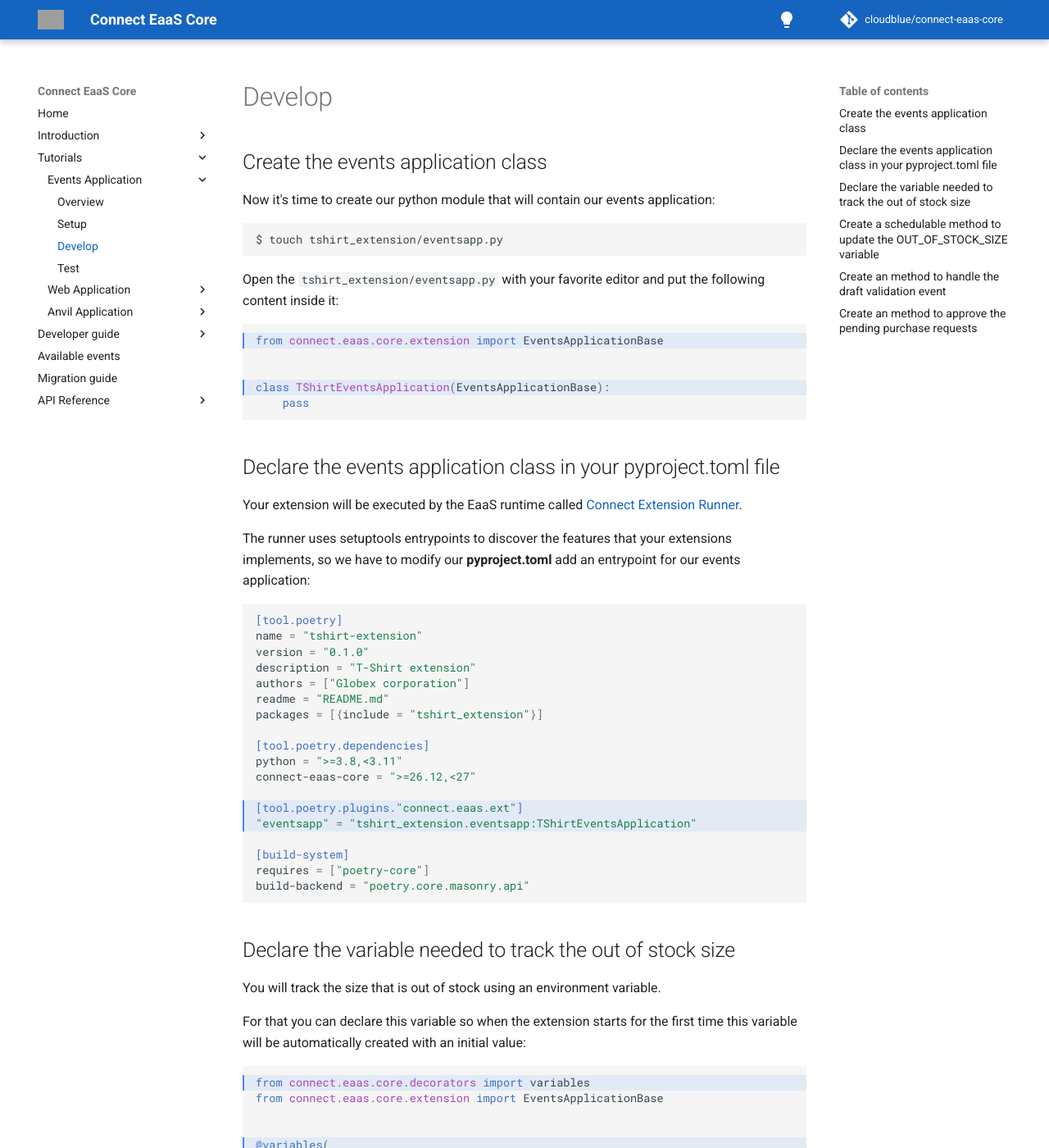
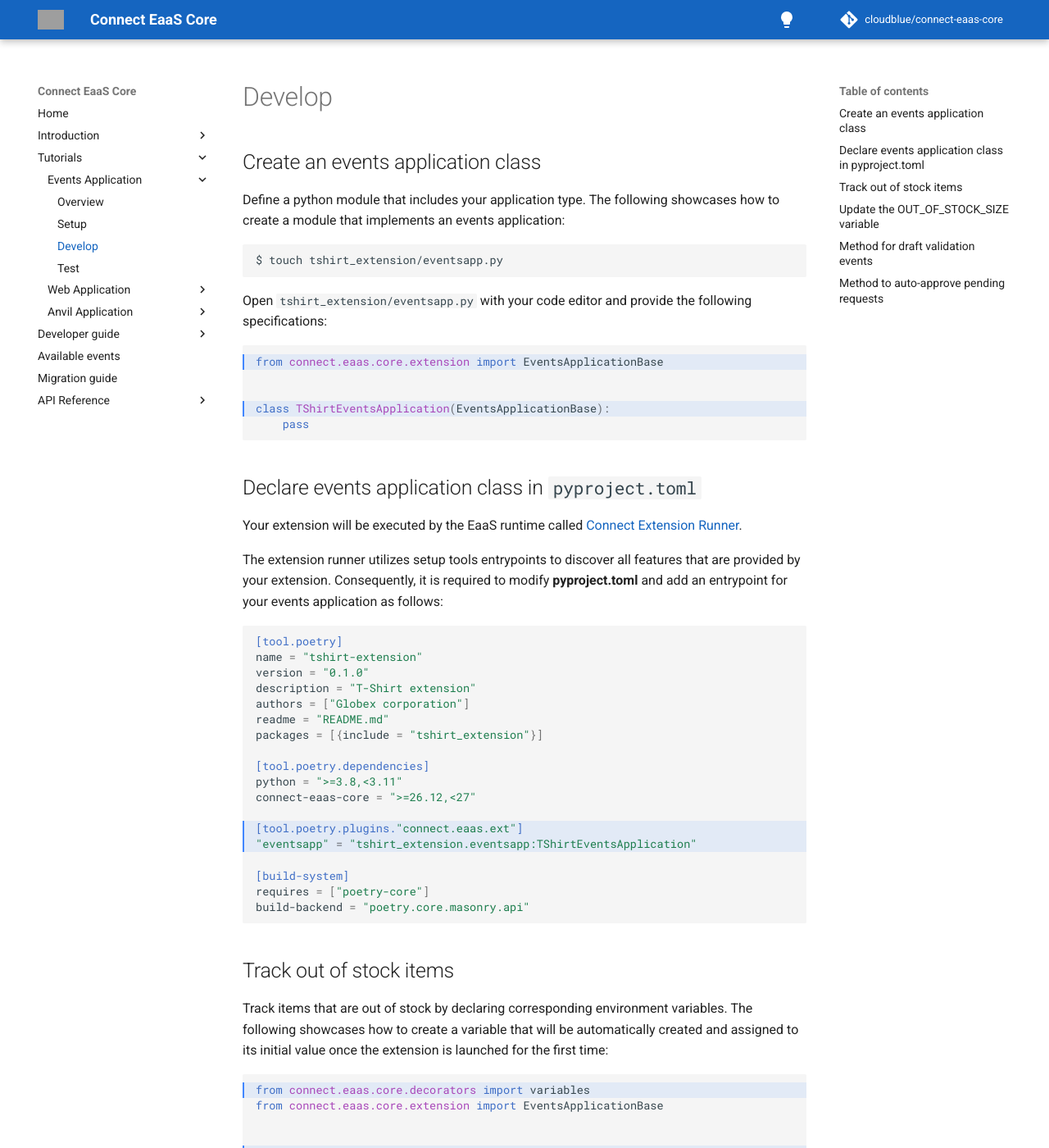
Before and after one commit to cloudblue/connect-eaas-core, an MkDocs documentation site: the page built from docs/tutorials/eventsapp/develop.md, in a window 1280 px wide and 1400 px high. Shown: the whole window at 82% size. Built offline with MkDocs 1.6.1 and Material for MkDocs 9.7.7, drawn with Linux system fonts in a browser that asks for light colours; emoji names are drawn with the system emoji font; comment, search, counter and statistics services are not loaded; some of the changed text lies outside the part shown; grey boxes are pictures that could not be loaded.

Commit message:
rewrite eventapp develop docs

````diff
--- a/docs/tutorials/eventsapp/develop.md
+++ b/docs/tutorials/eventsapp/develop.md
@@ -1,12 +1,12 @@
-## Create the events application class
+## Create an events application class
 
-Now it's time to create our python module that will contain our events application:
+Define a python module that includes your application type. The following showcases how to create a module that implements an events application:
 
 ```
 $ touch tshirt_extension/eventsapp.py
 ```
 
-Open the `tshirt_extension/eventsapp.py` with your favorite editor and put the following content inside it:
+Open `tshirt_extension/eventsapp.py` with your code editor and provide the following specifications:
 
 ```python hl_lines="1 4"
 from connect.eaas.core.extension import EventsApplicationBase
@@ -16,11 +16,11 @@
     pass
 ```
 
-## Declare the events application class in your pyproject.toml file
+## Declare events application class in `pyproject.toml`
 
 Your extension will be executed by the EaaS runtime called [Connect Extension Runner](https://github.com/cloudblue/connect-extension-runner).
 
-The runner uses setuptools entrypoints to discover the features that your extensions implements, so we have to modify our **pyproject.toml** add an entrypoint for our events application:
+The extension runner utilizes setup tools entrypoints to discover all features that are provided by your extension. Consequently, it is required to modify **pyproject.toml** and add an entrypoint for your events application as follows:
 
 
 ```toml hl_lines="13 14"
@@ -45,12 +45,9 @@
 ```
 
 
-## Declare the variable needed to track the out of stock size
+## Track out of stock items
 
-You will track the size that is out of stock using an environment variable.
-
-For that you can declare this variable so when the extension starts for the
-first time this variable will be automatically created with an initial value:
+Track items that are out of stock by declaring corresponding environment variables. The following showcases how to create a variable that will be automatically created and assigned to its initial value once the extension is launched for the first time:
 
 
 ```python hl_lines="1 5-12"
@@ -71,12 +68,11 @@
 ```
 
 
-## Create a schedulable method to update the `OUT_OF_STOCK_SIZE` variable
+## Update the `OUT_OF_STOCK_SIZE` variable
 
-Let's add a schedulable method that will be scheduled to run once a day.
-
-This method will get a random size from a list with all the available sizes
-and update the `OUT_OF_STOCK_SIZE` variable:
+Once your variable for tracking out of stock items is defined, create a schedule to automatically update this variable. The
+following demonstrates how to create a method that will run and check for updates once a day. This method will get a random size
+from the list and update the `OUT_OF_STOCK_SIZE` variable:
 
 
 ```python hl_lines="1 3 20-43"
@@ -125,12 +121,9 @@
         return ScheduledExecutionResponse.done()
 ```
 
-## Create an method to handle the draft validation event
+## Method for draft validation events
 
-
-Now let's add the event handler for draft validation that check if the choosed size is out of stock or not.
-
-For draft validation, the event type is `asset_purchase_request_validation` and the status is `draft`:
+The following showcases how to create an event handler for the draft purchase requests validation. This handler will check whether the selected t-shirt size is out of stock. To implement the draft request validation, add the `asset_purchase_request_validation` event type and specify the `draft` status:
 
 
 
@@ -190,11 +183,9 @@
         return InteractiveResponse.done(body=request)
 ```
 
-## Create an method to approve the pending purchase requests
+## Method to auto-approve pending requests
 
-To complete this tutorial let's add the event handler for the pending purchase requests to autoapprove them.
-
-For pending purchase, the event type is `asset_purchase_request_processing` and the status is `pending`:
+Add an event handler to automatically approve pending purchase requests. Specifically, add the `asset_purchase_request_processing` event type and the `pending` state:
 
 
 ```python hl_lines="55-67"
@@ -268,4 +259,4 @@
 
 
 !!! success "Congratulations"
-    :partying_face: your first `Events Application` is ready to be tested :beers:
+    :partying_face: This concludes your `Events Application` creation and your app should be ready for the following tests! :beers:
````
